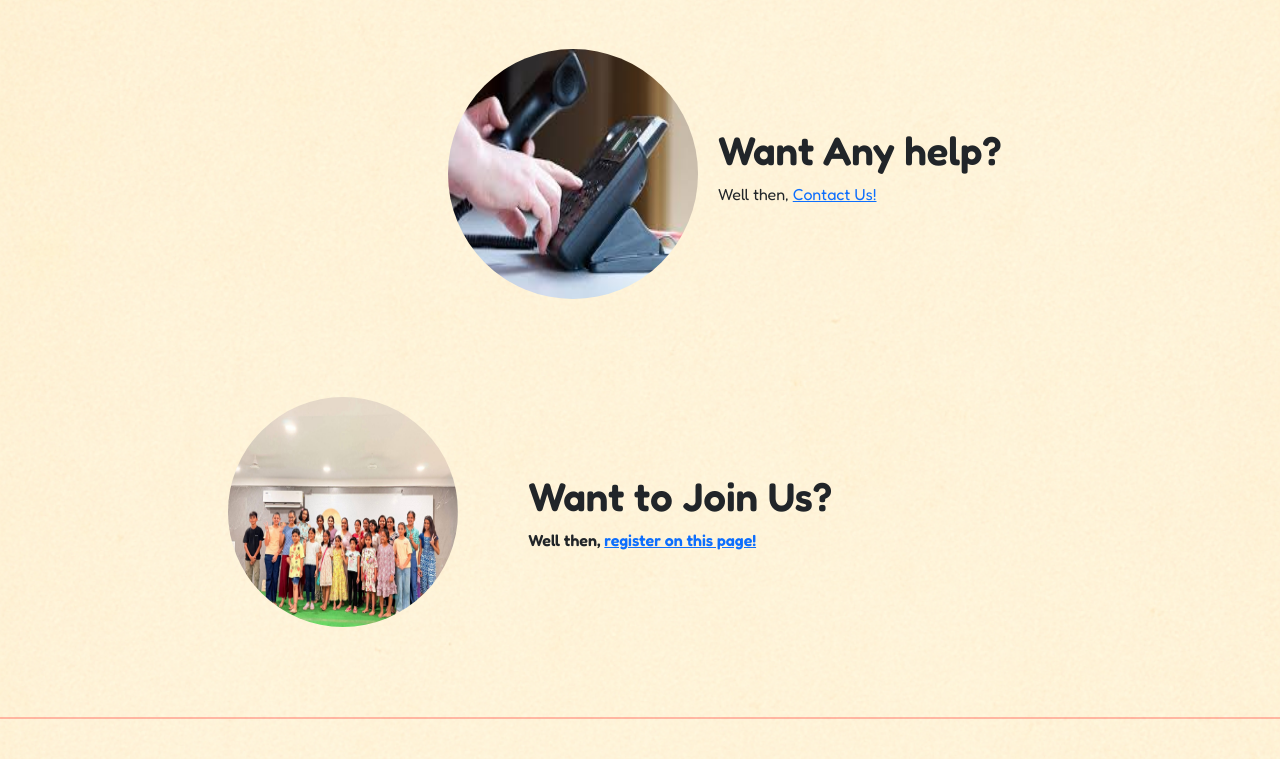
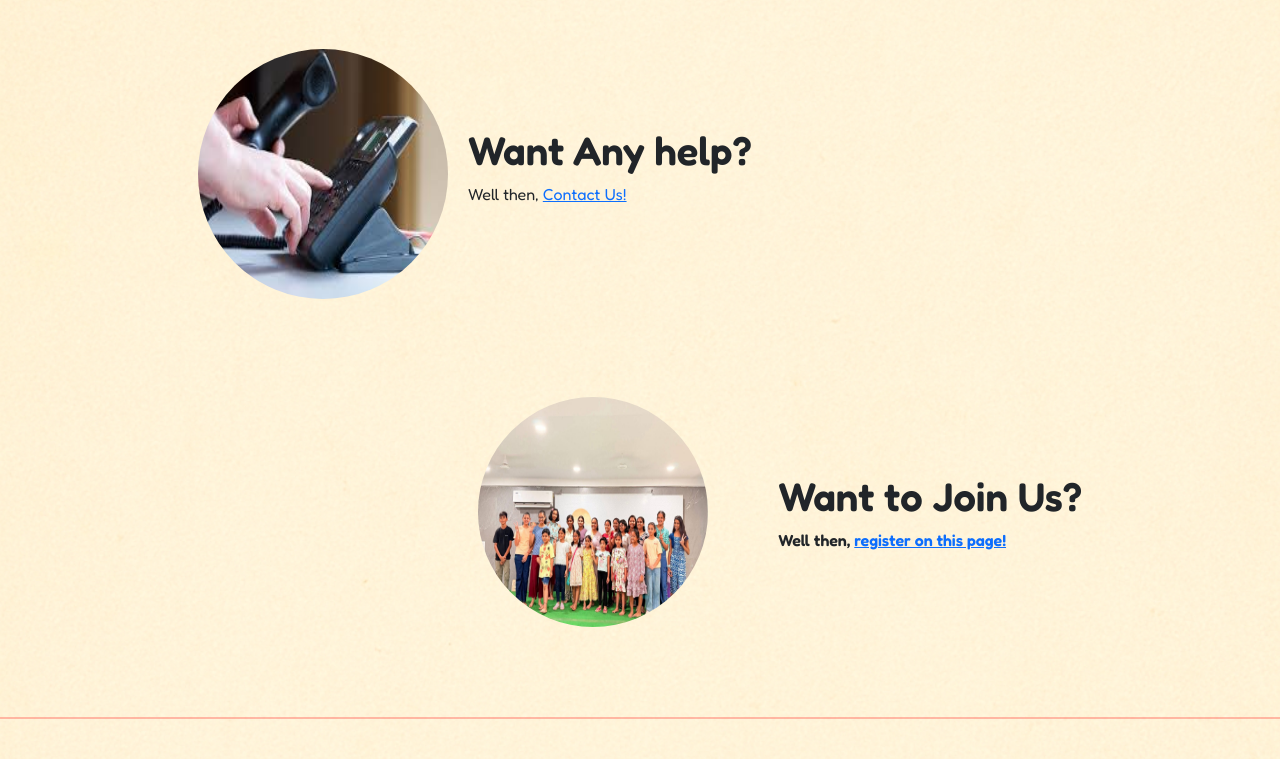
Before and after one commit to CodeVIP123/charu-art-website-django, a Django app: template templates/home.html in a window 1280 px wide. Shown: the part 2259-3018 px from the top of the page. Run offline with Django 3.2, Linux system fonts and the light colour scheme; the template is opened without the code that fills it, so the values that code supplies are empty.

Commit message:
modified:   staticfiles/style.css 	modified:   templates/home.html

```diff
--- a/templates/home.html
+++ b/templates/home.html
@@ -8,22 +8,24 @@ Home page
 <div class="my-4 text-center">
     <h1>Featured Works</h1>
 </div>
-<div class="row text-center my-3" style="margin-left: 180px; gap: 5px; display: flex; flex-wrap: nowrap;">
-    <div class="col-md-3 mb-3">
+<div class="container my-3">
+    <div class="row text-center justify-content-center g-3">
+        <div class="col-sm-12 col-md-6 col-lg-4 mb-3">
             <div class="card" style="width: 18rem; border: 2px solid rgba(255, 165, 0, 0.5);">
-            <img src="{% load static %} {% static "featured_portrait_study.jpeg" %}" class="card-img-top"
+                <img src="{% load static %} {% static " featured_portrait_study.jpeg" %}" class="card-img-top"
                     alt="Pencil Shading">
             </div>
         </div>
-    <div class="col-md-3 mb-3">
+        <div class="col-sm-12 col-md-6 col-lg-4 mb-3">
             <div class="card" style="width: 18rem; border: 2px solid rgba(255, 165, 0, 0.5);">
                 <img src="{% load static %}{% static 'featured_Oil_Pastel.jpeg' %}" class="card-img-top" alt="Charcoal">
             </div>
         </div>
-    <div class="col-md-3 mb-3">
+        <div class="col-sm-12 col-md-6 col-lg-4 mb-3">
             <div class="card" style="width: 18rem; border: 2px solid rgba(255, 165, 0, 0.5);">
                 <img src="{% load static %}{% static 'featured_mandala.jpeg' %}" class="card-img-top"
                     alt="Pencil Shading">
+            </div>
         </div>
     </div>
 </div>
@@ -51,21 +53,30 @@ Home page
         Join us and start your artistic journey today! </b>
 </div>
 <div class="text-center" style="margin-top: 50px;">
-    <u><h1 style="animation: colorChange 3s infinite;">Our Speciality</h1></u>
+    <u>
+        <h1 style="animation: colorChange 3s infinite;">Our Speciality</h1>
+    </u>
 </div>
 <style>
     @keyframes colorChange {
         0% {
-        color: rgb(255, 0, 0); /* Red */
+            color: rgb(255, 0, 0);
+            /* Red */
         }
+
         50% {
-        color: rgb(128, 0, 128); /* Purple */
+            color: rgb(128, 0, 128);
+            /* Purple */
         }
+
         75% {
-        color: rgb(0, 255, 0); /* Green */
+            color: rgb(0, 255, 0);
+            /* Green */
         }
+
         100% {
-        color: rgb(255, 0, 0); /* Red */
+            color: rgb(255, 0, 0);
+            /* Red */
         }
     }
 </style>
@@ -76,7 +87,8 @@ Home page
             <p><b>"Progress comfortably at your pace, independent of others’ speed."</b></p>
         </div>
         <div class="col-md-6">
-            <img src="{% load static %}{% static 'home_features_1.png' %}" alt="Learn at your own pace" style="width: 200px; height: auto; border-radius: 300px; object-fit: contain;">
+            <img src="{% load static %}{% static 'home_features_1.png' %}" alt="Learn at your own pace"
+                style="width: 200px; height: auto; border-radius: 300px; object-fit: contain;">
         </div>
     </div>
     <div class="row align-items-center mb-4">
@@ -85,7 +97,8 @@ Home page
             <p><b>Select the timing that works best for you. (Dedicated batches for International students)</b></p>
         </div>
         <div class="col-md-6">
-            <img src="{% load static %}{% static 'home_featured_2.png' %}" alt="Flexible Timings" style="width: 200px; height: auto; border-radius: 300px; object-fit: contain;">
+            <img src="{% load static %}{% static 'home_featured_2.png' %}" alt="Flexible Timings"
+                style="width: 200px; height: auto; border-radius: 300px; object-fit: contain;">
         </div>
     </div>
     <div class="row align-items-center mb-4">
@@ -94,7 +107,8 @@ Home page
             <p><b>Ask questions freely—during live sessions and beyond.</b></p>
         </div>
         <div class="col-md-6">
-            <img src="{% load static %}{% static 'home_featured_3.png' %}" alt="Interactive Sessions" style="width: 200px; height: auto; border-radius: 300px; object-fit: contain;">
+            <img src="{% load static %}{% static 'home_featured_3.png' %}" alt="Interactive Sessions"
+                style="width: 200px; height: auto; border-radius: 300px; object-fit: contain;">
         </div>
     </div>
     <div class="row align-items-center">
@@ -103,11 +117,12 @@ Home page
             <p><b>Exhibition Opportunities to Display Your Creativity in reputed Galleries.</b></p>
         </div>
         <div class="col-md-6">
-            <img src="{% load static %}{% static 'home_featured_4.jpeg' %}" alt="Get Featured" style="width: 200px; height: 290px; border-radius: 800px; object-fit: contain;">
+            <img src="{% load static %}{% static 'home_featured_4.jpeg' %}" alt="Get Featured"
+                style="width: 200px; height: 290px; border-radius: 800px; object-fit: contain;">
         </div>
     </div>
 </div>
-<div class="container mt-5 shift-text" style="padding-right: 10cm;">
+<div class="container mt-5 shift-text" style="padding-right: 10%;">
     <div style="display: flex; align-items: center; gap: 20px; flex-direction: row-reverse;">
         <div>
             <h1 style="white-space: nowrap;">Our Art Gallery</h1>
@@ -117,7 +132,7 @@ Home page
             style="width: 230px; height: 230px; border-radius: 300px; margin-right: 50px; margin-left: 0;">
     </div>
 </div>
-<div class="container mt-5" style="padding-left: 10cm;">
+<div class="container mt-5" style="padding-left: 10%;">
     <div style="display: flex; align-items: center; gap: 20px;">
         <img src="{% load static %}{% static 'home_contact.jpeg' %}" alt=""
             style="width: 250px; height: 250px; border-radius: 300px;">
@@ -127,7 +142,7 @@ Home page
         </div>
     </div>
 </div>
-<div class="container mt-5 shift-text" style="padding-right: 10cm;">
+<div class="container mt-5 shift-text" style="padding-right: 10%;">
     <div style="display: flex; align-items: center; gap: 20px; flex-direction: row-reverse;">
         <div>
             <h1 style="white-space: nowrap;">Want to Join Us?</h1>
```
Also changed, not shown: 1 other file. Lines whose indentation alone changed are shown as unchanged.
